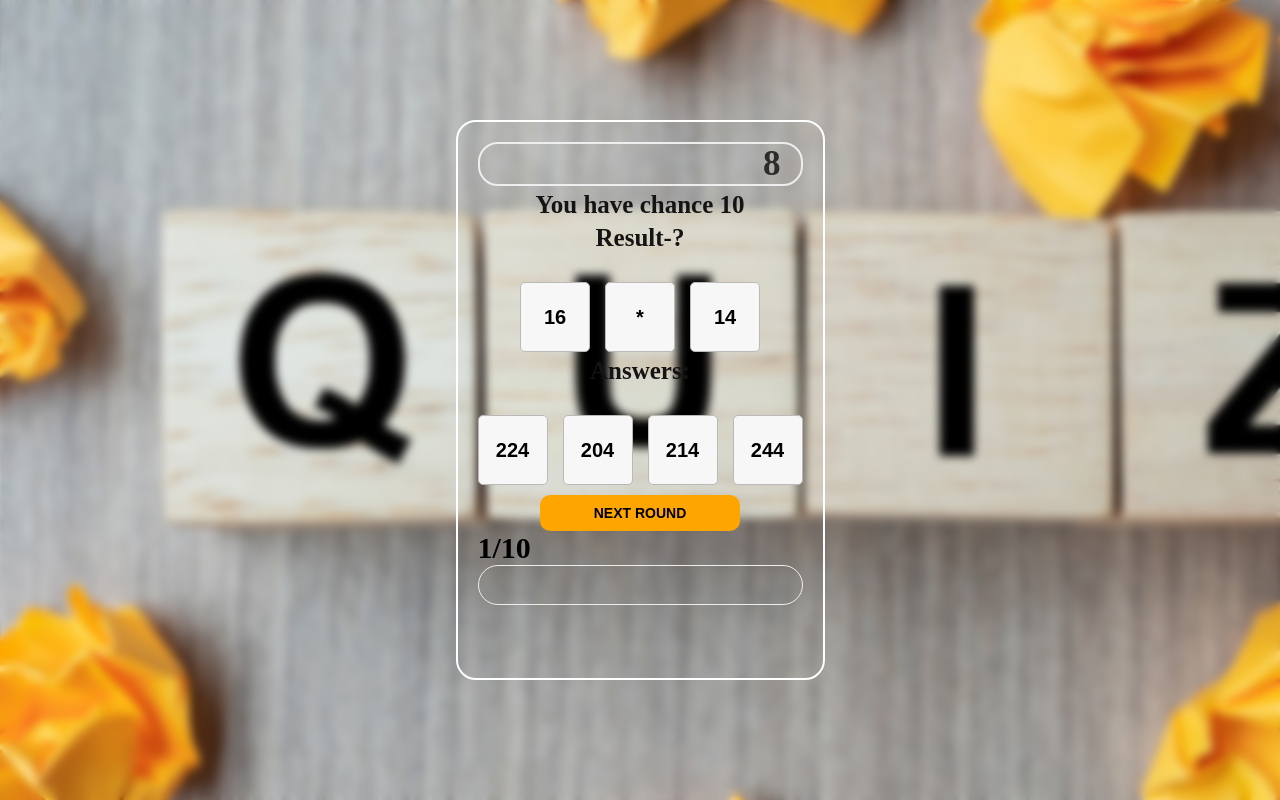
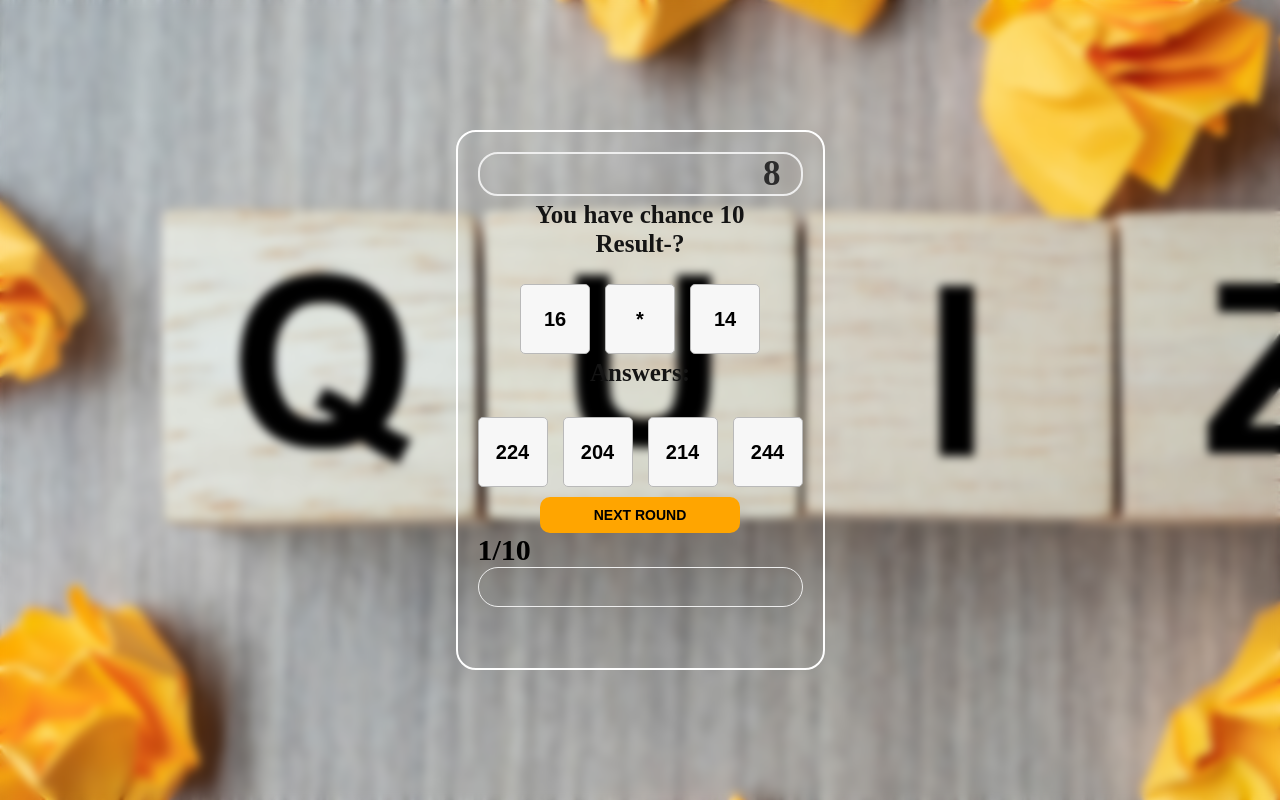
Before and after one commit to umar-www/quiz-2, a plain HTML site: page index.html in a window 1280 px wide. Both pictures are taken after a click on the button "Start". Drawn offline with Linux system fonts and the light colour scheme; a web font is replaced by a local one.

Commit message:
fead: style

```diff
--- a/style.css
+++ b/style.css
@@ -21,7 +21,7 @@ body {
   border-radius: 20px;
   border: 2px solid #fff;
   padding: 20px;
-  height: 560px;
+  height: 540px;
   display: flex;
   flex-direction: column;
   justify-content: space-between;
@@ -36,6 +36,9 @@ body {
   font-size: 35px;
   font-weight: 700;
   color: #2c2c2c;
+}
+#result{
+  line-height: 20px;
 }
 h2 {
   margin-top: 5px;
```
